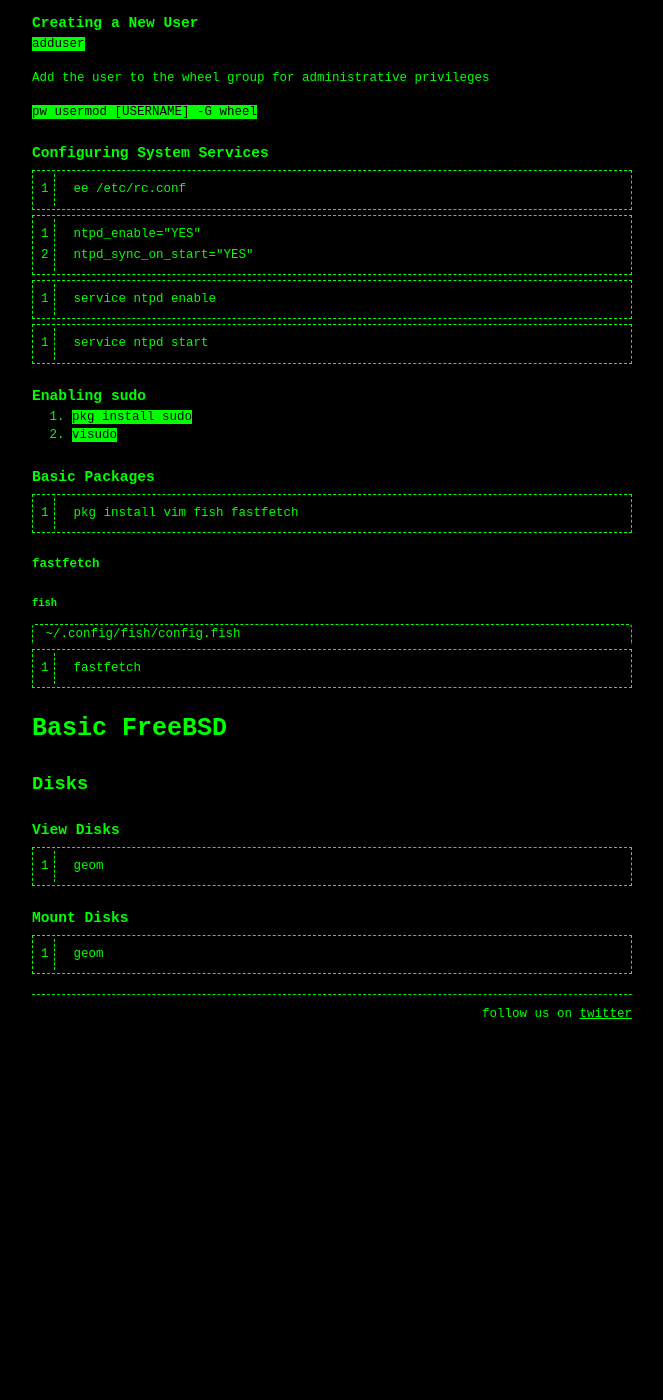
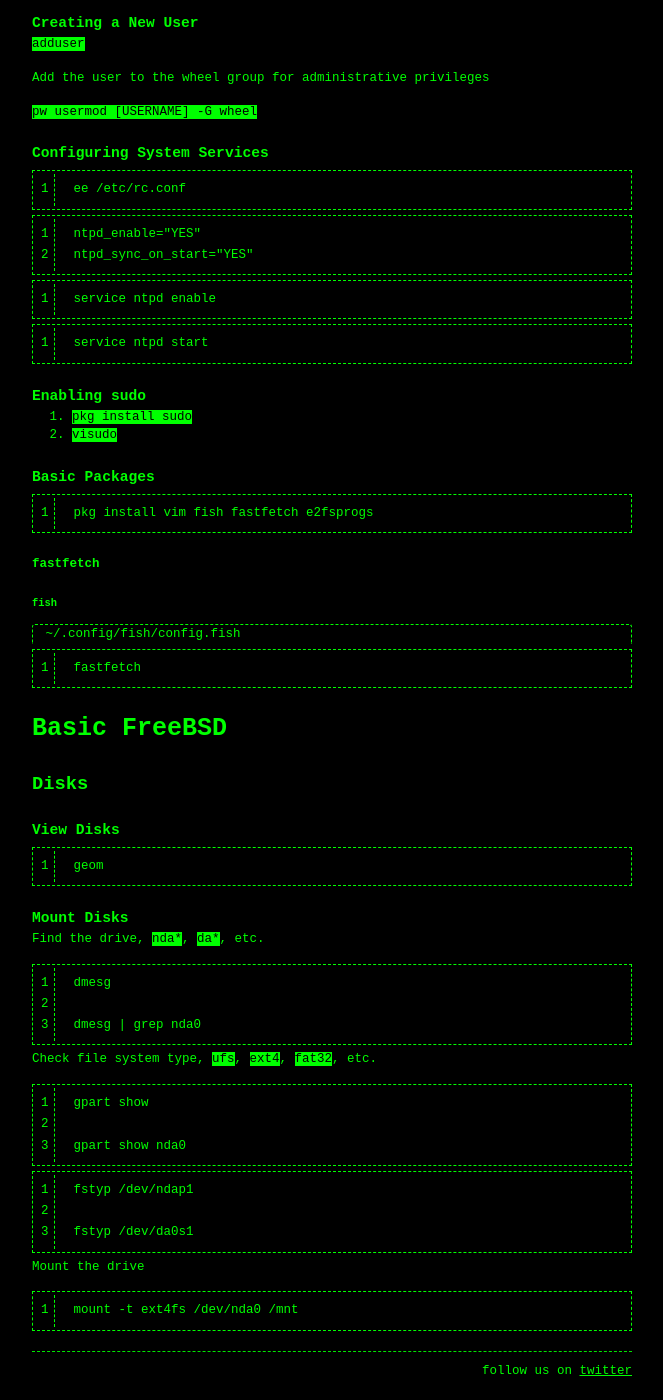
Before and after one commit to C0DE33301/MyBlog, a Jekyll site: the page built from _posts/2026-05-13-FreeBSD-On-The-RPI5.md, in a window 1280 px wide and 1400 px high, scrolled down 1062 px. Shown: the whole window, without its empty margins (308-971 px from the left). Built offline with Jekyll 4.4.1, drawn with Linux system fonts in a browser that asks for light colours; before the commit the page ends 2106 px from its top, so only the background shows below that.

Commit message:
Update post.

```diff
--- a/_posts/2026-05-13-FreeBSD-On-The-RPI5.md
+++ b/_posts/2026-05-13-FreeBSD-On-The-RPI5.md
@@ -80,7 +80,7 @@ service ntpd start
 
 ### Basic Packages
 {% highlight diff linenos %}
-pkg install vim fish fastfetch
+pkg install vim fish fastfetch e2fsprogs
 {% endhighlight %}
 #### fastfetch
 ##### fish
@@ -97,6 +97,24 @@ fastfetch
 geom
 {% endhighlight %}
 ### Mount Disks
+Find the drive, `nda*`, `da*`, etc.
 {% highlight diff linenos %}
-geom
+dmesg
+
+dmesg | grep nda0
 {% endhighlight %}
+Check file system type, `ufs`, `ext4`, `fat32`, etc.
+{% highlight diff linenos %}
+gpart show
+
+gpart show nda0
+{% endhighlight %}
+{% highlight diff linenos %}
+fstyp /dev/ndap1
+
+fstyp /dev/da0s1
+{% endhighlight %}
+Mount the drive
+{% highlight diff linenos %}
+mount -t ext4fs /dev/nda0 /mnt
+{% endhighlight %}
```
